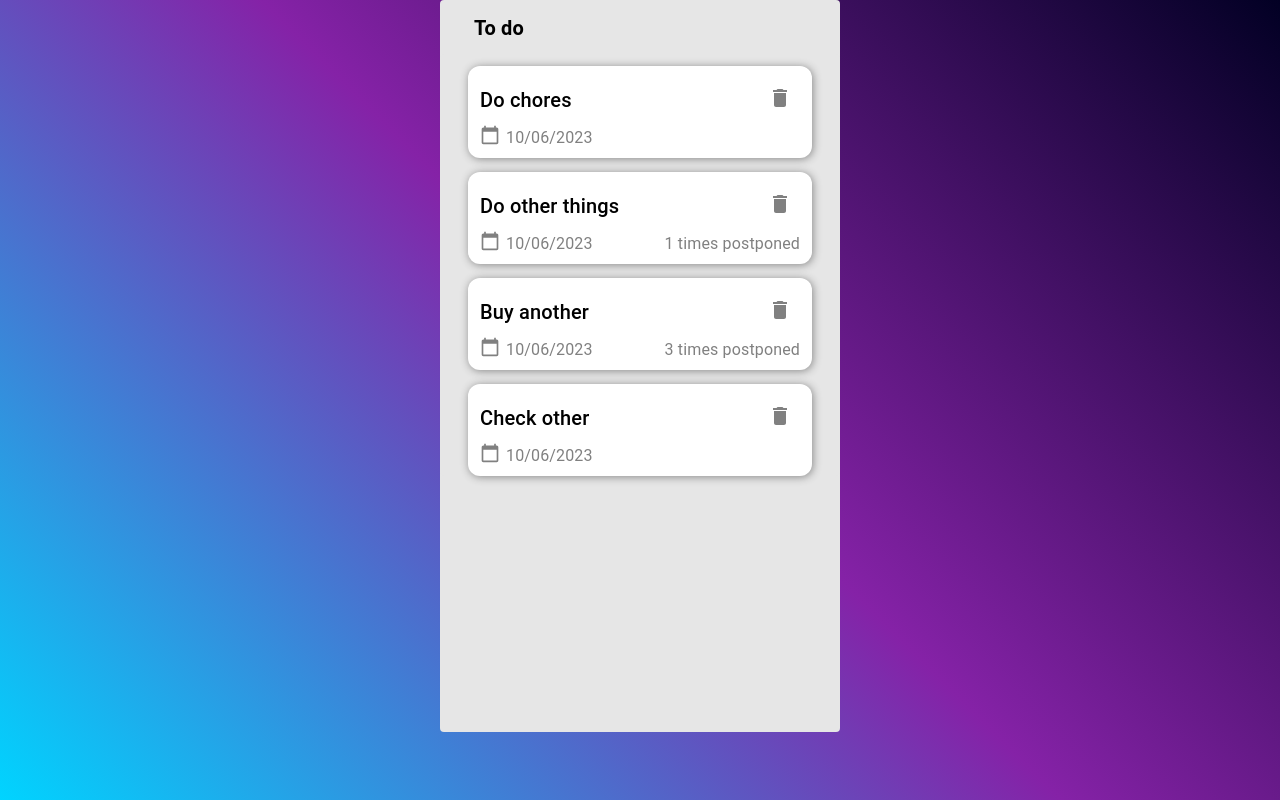
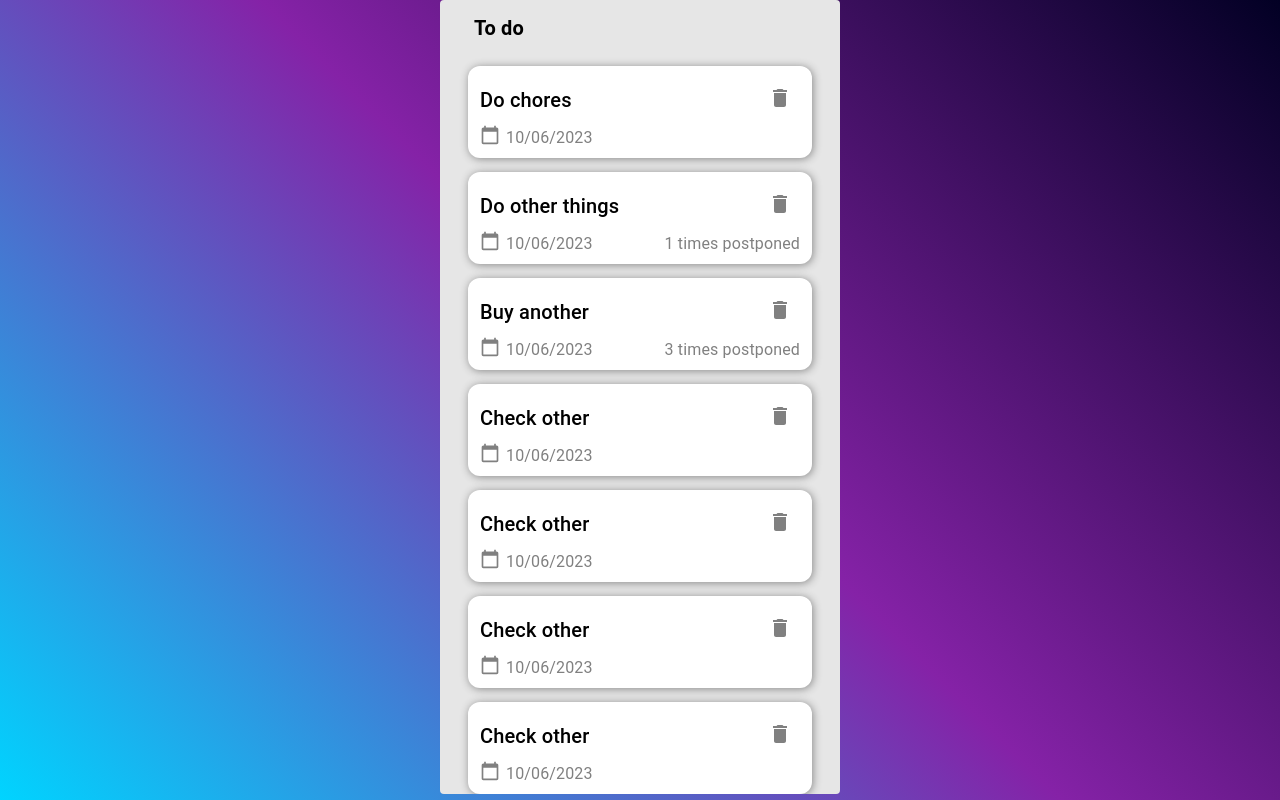
Before and after one commit to dferreiropresedo/react-node-practice, a React (Vite) app in the folder client/: page / in a window 1280 px wide. Built offline with nearby package versions, Linux system fonts and the light colour scheme.

Commit message:
Added button at end of column

```diff
--- a/client/src/app/App.tsx
+++ b/client/src/app/App.tsx
@@ -1,6 +1,5 @@
 import Task from "../components/task/Task";
 import Column from "../components/column/Column";
-import { Key } from "react";
 
 function App() {
   const data = [
@@ -8,6 +7,12 @@ function App() {
     { id: 2, timestamp: 1686410263, title: "Do other things", postponed: 1 },
     { id: 3, timestamp: 1686410263, title: "Buy another", postponed: 3 },
     { id: 4, timestamp: 1686410263, title: "Check other", postponed: 0 },
+    { id: 5, timestamp: 1686410263, title: "Check other", postponed: 0 },
+    { id: 6, timestamp: 1686410263, title: "Check other", postponed: 0 },
+    { id: 7, timestamp: 1686410263, title: "Check other", postponed: 0 },
+    { id: 8, timestamp: 1686410263, title: "Check other", postponed: 0 },
+    { id: 9, timestamp: 1686410263, title: "Check other", postponed: 0 },
+    { id: 10, timestamp: 1686410263, title: "Check other", postponed: 0 },
   ];
 
   const mapToTask = function (taskData: {
--- a/client/src/components/column/Column.tsx
+++ b/client/src/components/column/Column.tsx
@@ -3,7 +3,9 @@ import {
   SCColumnTaskContainer,
   SCColumn,
   SCColumnTitle,
+  SCAddTaskButton,
 } from "./columnComponents";
+import AddIcon from "@mui/icons-material/Add";
 
 interface ColumnProps {
   columnTitle: string;
@@ -14,7 +16,12 @@ function Column({ columnTitle, children }: ColumnProps) {
   return (
     <SCColumn>
       <SCColumnTitle variant="h6">{columnTitle}</SCColumnTitle>
-      <SCColumnTaskContainer>{children}</SCColumnTaskContainer>
+      <SCColumnTaskContainer>
+        {children}
+        <SCAddTaskButton size="large" startIcon={<AddIcon />}>
+          Add a card
+        </SCAddTaskButton>
+      </SCColumnTaskContainer>
     </SCColumn>
   );
 }
--- a/client/src/components/column/columnComponents.ts
+++ b/client/src/components/column/columnComponents.ts
@@ -1,4 +1,4 @@
-import { Stack, Typography, styled } from "@mui/material";
+import { Stack, Typography, styled, Button } from "@mui/material";
 
 
 const SCColumn = styled(Stack)({
@@ -23,9 +23,12 @@ const SCColumnTaskContainer = styled(Stack)({
     alignItems: 'center',
     gap: '14px',
     width: '100%',
+    minHeight: '100%',
     backgroundColor: 'rgb(230,230,230,1)',
     borderRadius: '4px',
-    paddingTop: '12px'
+    paddingTop: '12px',
+    paddingBottom: '8px',
+    overflowX: 'auto',
 });
 
 const SCColumnTitle = styled(Typography)({
@@ -37,4 +40,15 @@ const SCColumnTitle = styled(Typography)({
     fontWeight: 'bold'
 });
 
-export { SCColumnTaskContainer, SCColumn, SCColumnTitle }
+const SCAddTaskButton = styled(Button)({
+    color: 'rgb(0,0,0,0.5)',
+    width: '90%',
+    textTransform: 'none',
+    display: 'inline-flex',
+    alignItems: 'center',
+    justifyContent: 'flex-start',
+    fontWeight: '600',
+    marginTop: 'auto'
+})
+
+export { SCColumnTaskContainer, SCColumn, SCColumnTitle, SCAddTaskButton }
```
